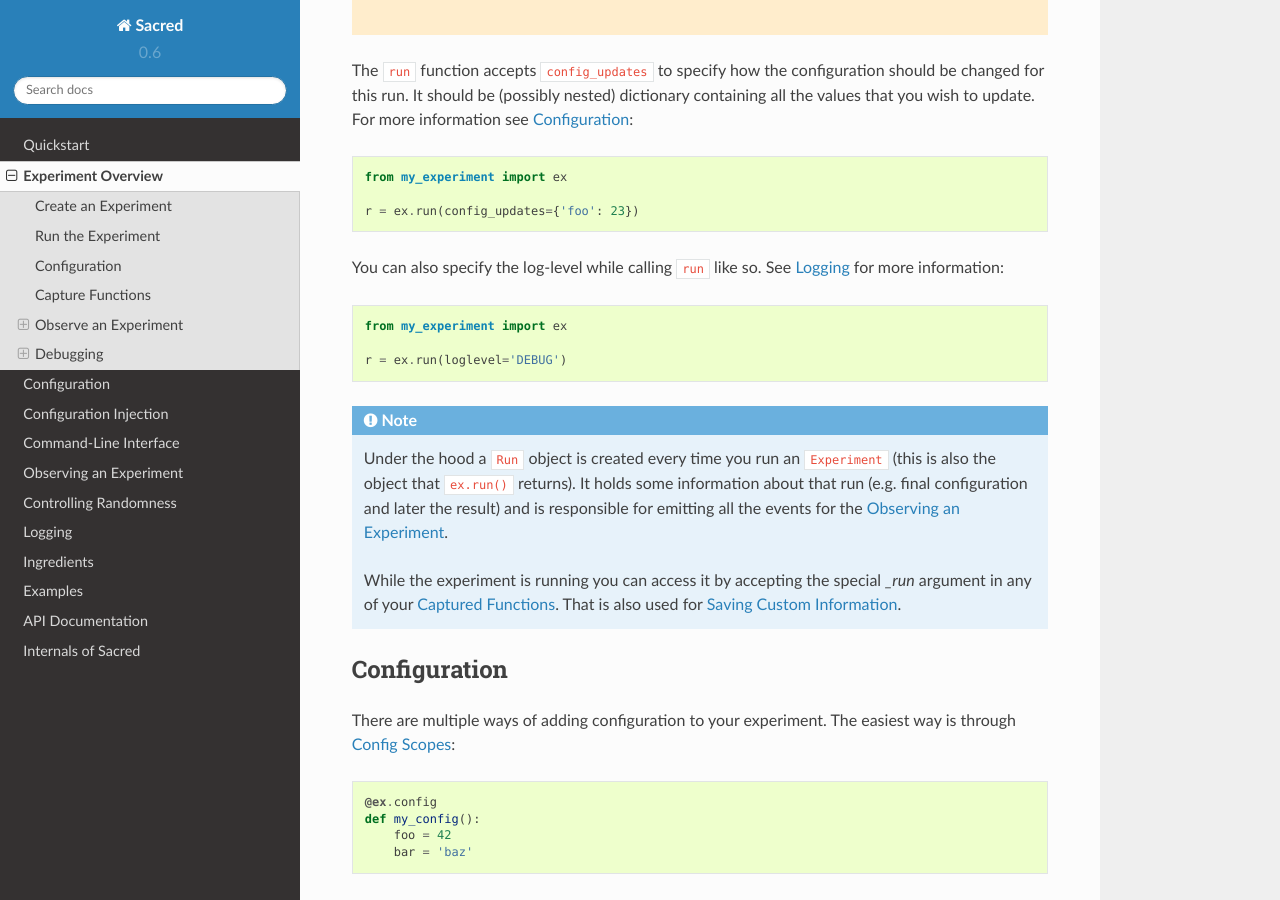
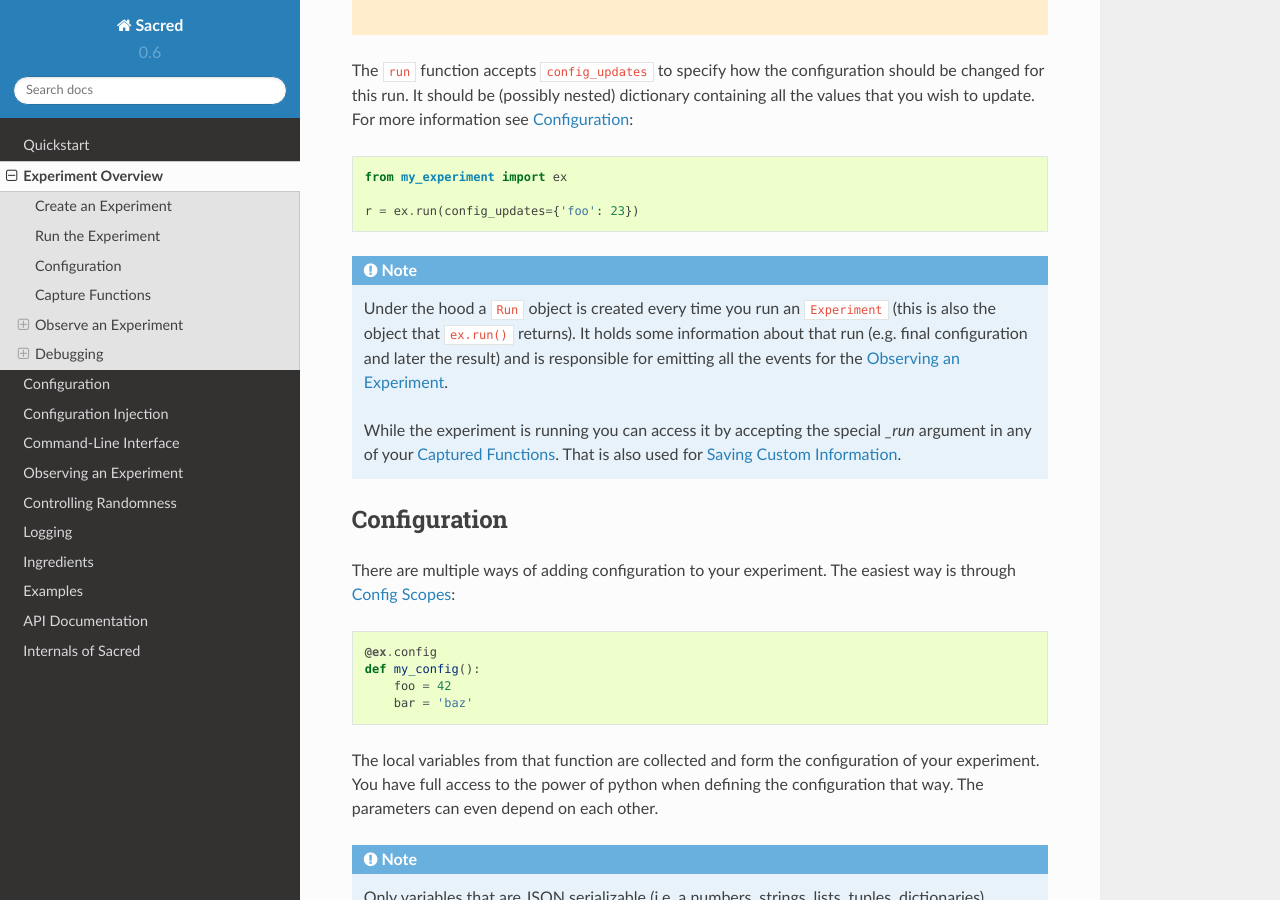
Before and after one commit to IDSIA/sacred, a Sphinx documentation site: the page built from docs/experiment.rst, in a window 1280 px wide and 900 px high, scrolled down 1518 px. Built offline with Sphinx 7.4.7 and the Read the Docs theme 2.0.0, drawn with Linux system fonts in a browser that asks for light colours.

Commit message:
Remove a docs paragraph about loglevel argument in Experiment.run().
It was removed in 69e14da. Now just use the `-l` CLI argument.

```diff
--- a/docs/experiment.rst
+++ b/docs/experiment.rst
@@ -83,16 +83,6 @@ containing all the values that you wish to update. For more information see
     from my_experiment import ex
 
     r = ex.run(config_updates={'foo': 23})
-
-You can also specify the log-level while calling ``run`` like so. See
-:doc:`logging` for more information:
-
-.. code-block:: python
-
-    from my_experiment import ex
-
-    r = ex.run(loglevel='DEBUG')
-
 
 .. note::
 
```
